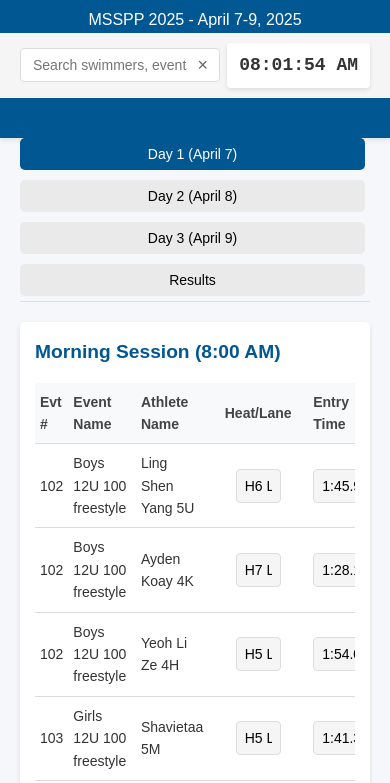
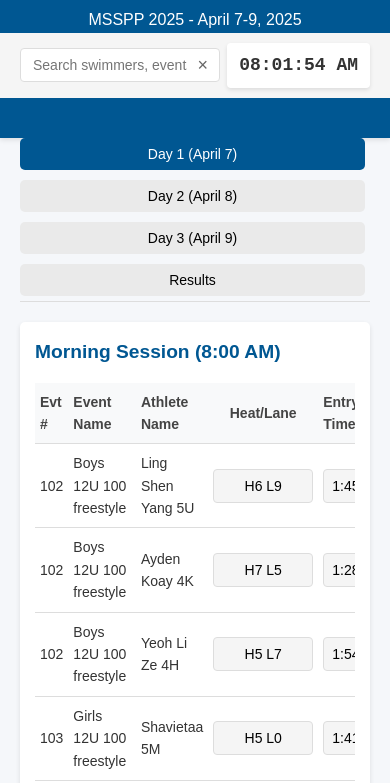
Before and after one commit to fitdad99/swim-meet-schedule, a plain HTML site: page index.html in a window 390 px wide. Shown: the part 61-844 px from the top of the page. Drawn offline with Linux system fonts and the light colour scheme.

Commit message:
Add files via upload

```diff
--- a/styles.css
+++ b/styles.css
@@ -411,7 +411,7 @@ table {
     .heat-lane-input,
     .entry-time-input,
     .finish-time-input {
-        width: 70px;
+        width: 100px;
         font-size: 12px;
     }
 
@@ -551,7 +551,7 @@ table {
 
 .heat-lane-input {
     text-align: center;
-    width: 70px !important;
+    width: 100px !important;
 }
 
 /* Action buttons alignment */
@@ -594,7 +594,7 @@ table {
     }
 
     .heat-lane-input {
-        width: 50px !important;
+        width: 100px !important;
     }
 
     /* Make entry time visible on mobile */
@@ -621,7 +621,7 @@ table {
     }
 
     .heat-lane-input {
-        width: 45px !important;
+        width: 100px !important;
     }
 
     .btn {
```
